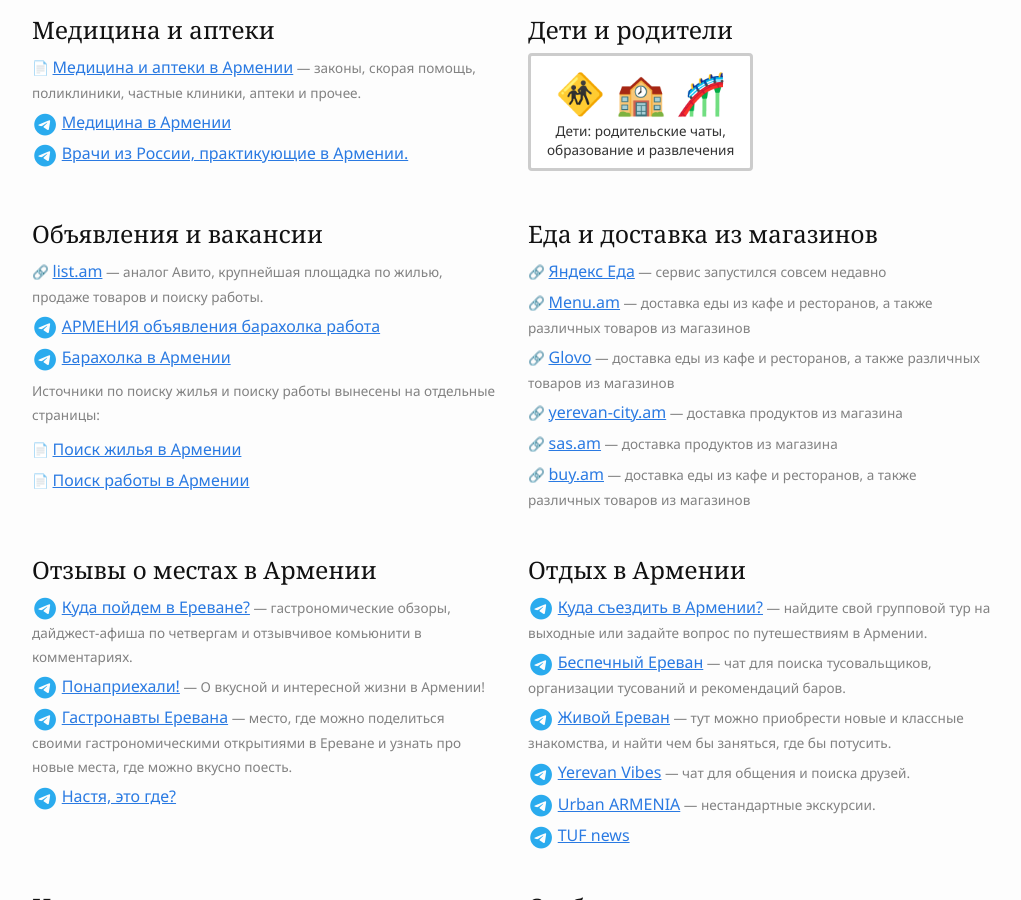
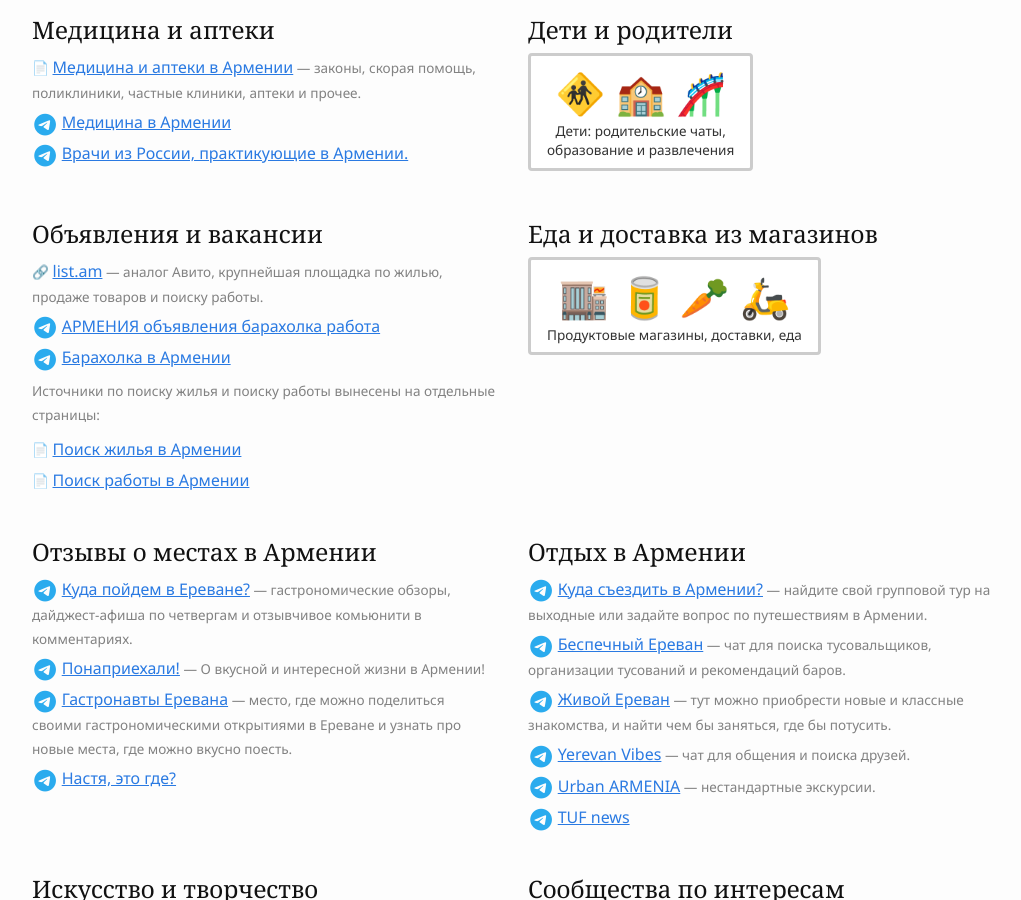
Before and after one commit to haywiki/haywiki.github.io, a Jekyll site: the page built from life/contacts.md, in a window 1280 px wide and 900 px high, scrolled down 1966 px. Shown: the whole window, without its empty margins (128-1149 px from the left). Built offline with Jekyll 4.4.1, drawn with Linux system fonts in a browser that asks for light colours; nearby versions of some CDN libraries; a script that is not in the unit is left out.

Commit message:
выделен отдельный раздел под магазины и доставки еды

```diff
--- a/life/contacts.md
+++ b/life/contacts.md
@@ -163,13 +163,7 @@
 
 ## Еда и доставка из магазинов
 
-- 🔗 [Яндекс Еда](https://eda.yandex.ru) — сервис запустился совсем недавно
-- 🔗 [Menu.am](https://menu.am/) — доставка еды из кафе и ресторанов, а также различных товаров из магазинов
-- 🔗 [Glovo](https://glovoapp.com) — доставка еды из кафе и ресторанов, а также различных товаров из магазинов
-- 🔗 [yerevan-city.am](https://yerevan-city.am) — доставка продуктов из магазина
-- 🔗 [sas.am](https://sas.am) — доставка продуктов из магазина
-- 🔗 [buy.am](https://buy.am/ru) — доставка еды из кафе и ресторанов, а также различных товаров из магазинов
-{: class="list-emoji"}
+<a class="btn btn-shortcut" href="/life/grocery.html"><span>🏬 🥫 🥕 🛵</span><br> Продуктовые магазины, доставки, еда</a>
 
 </div>
 <div class="card">
```
Also changed, not shown: index.md (+1 -0 lines), life/grocery.md (added, +36 -0 lines).
